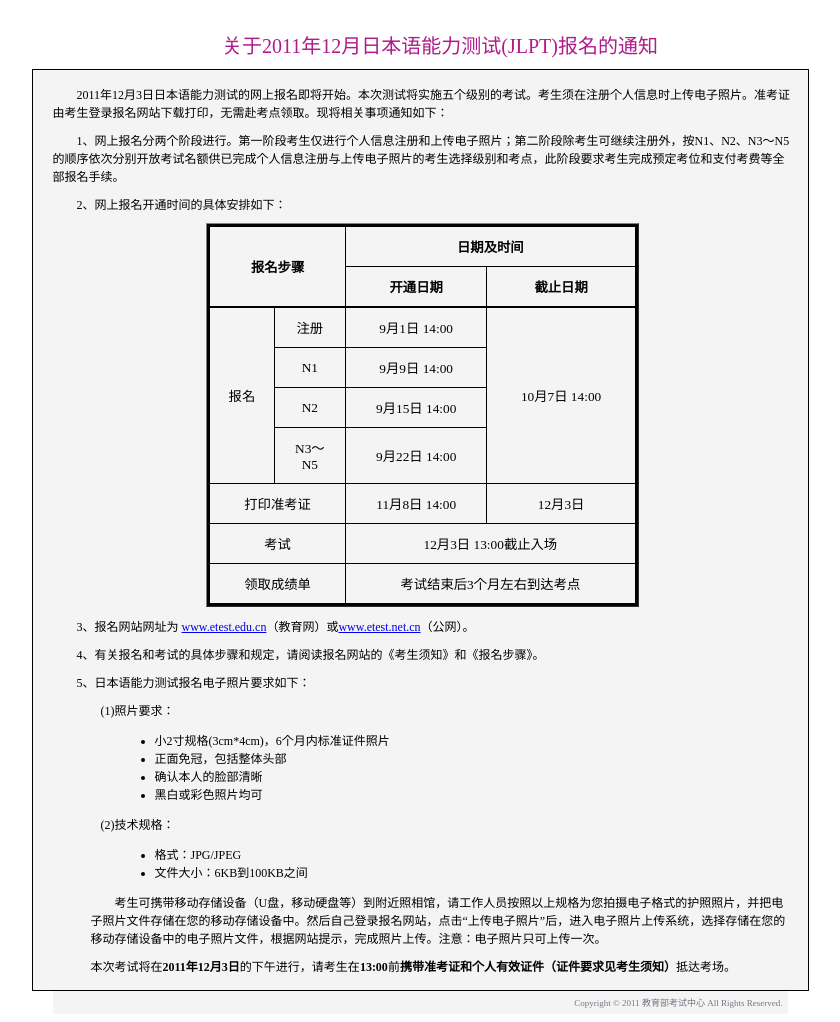
After one commit to lineageii/jptestphp, a PHP site: page /JLPT/1/news42.htm in a window 1280 px wide. The commit adds this page. Shown: the whole page, without its empty margins (220-1060 px from the left). Run offline with PHP 8.4, Linux system fonts and the light colour scheme.

Commit message:
Signed-off-by: lineageii <hujiag@gmail.com>

```diff
--- /dev/null
+++ b/JLPT/1/news42.htm
@@ -0,0 +1,240 @@
+
+<!DOCTYPE html PUBLIC "-//W3C//DTD XHTML 1.0 Transitional//EN" "http://www.w3.org/TR/xhtml1/DTD/xhtml1-transitional.dtd">
+<html xmlns="http://www.w3.org/1999/xhtml" xmlns:m="http://schemas.microsoft.com/office/2004/12/omml" xmlns:v="urn:schemas-microsoft-com:vml" xmlns:o="urn:schemas-microsoft-com:office:office">
+
+<head>
+<title>日语考试网_重要通知</title>
+<meta http-equiv="Content-Type" content="text/html; charset=utf-8" />
+<meta name="keywords" content="日语报名，日语代报名，日语N1/N2/N3/N4/N5考试报名，日语一级/二级/三级/四级/五级考试报名，日语学习,学日语,日语能力考,日语考试"/>
+<meta name="description" content="日语考试网，专注日语考前冲刺，考前复习，提供代报名服务，提供日语历年真题下载，真题解析服务。"/>
+<style type="text/css">
+.container {
+				position: relative;
+				width: 780px;
+				background: #FFFFFF;
+				margin: 0 auto;
+				border: 0px;
+				text-align: left;
+				align: center;
+}
+.dvTitle {
+				position: relative;
+				width: 760px;
+				margin: 10px auto 0 auto;
+				text-align: center;
+				padding: 20px 30px 10px 30px;
+				vertical-align: middle;
+				font-size: 20px;
+				color: #B01B8B;
+}
+.dvContent {
+				position: relative;
+				width: 760px;
+				font-size: 12px;
+				margin: 0 auto 0 auto;
+				border: 1px solid #000000;
+				background: #f4f4f4;
+				padding: 5px 5px 5px 10px;
+				clear: both;
+}
+p{
+margin: 10px 10px;
+}
+.footer {
+				position: relative;
+				clear: both;
+				width: 720px;
+				margin: 0 auto 0 auto;
+				background: #f4f4f4;
+				padding: 5px 5px 5px 10px;
+				color: #767584;
+				font-size: 9px;
+				text-align: right;
+}
+.newsFooter {
+				text-align: right;
+}
+table.MsoNormalTable {
+				font-size: 10pt;
+				font-family: "arail" , "宋体";
+}
+</style>
+</head>
+
+<body>
+
+<div class="container">
+				<div class="dvTitle">
+								关于2011年12月日本语能力测试(JLPT)报名的通知</div>
+				<div class="dvContent">
+								<p style="text-indent: 2em;">2011年12月3日日本语能力测试的网上报名即将开始。本次测试将实施五个级别的考试。考生须在注册个人信息时上传电子照片。准考证由考生登录报名网站下载打印，无需赴考点领取。现将相关事项通知如下：
+								</p>
+								<p style="text-indent: 2em;">1、网上报名分两个阶段进行。第一阶段考生仅进行个人信息注册和上传电子照片；第二阶段除考生可继续注册外，按N1、N2、N3～N5的顺序依次分别开放考试名额供已完成个人信息注册与上传电子照片的考生选择级别和考点，此阶段要求考生完成预定考位和支付考费等全部报名手续。</p>
+								<p style="text-indent: 2em;">2、网上报名开通时间的具体安排如下：</p>
+								<p style="text-indent: 3em;">
+								<table class="MsoNormalTable" border="1" cellspacing="0" cellpadding="0" align="center">
+												<tr>
+																<td width="131" colspan="2" rowspan="2" style="width: 78.75pt; border-top: 2.25pt solid windowtext; border-left: 2.25pt solid windowtext; border-bottom: 1.5pt double windowtext; border-right: 1.0pt solid windowtext; padding: 0cm 5.4pt 0cm 5.4pt">
+																<p class="MsoNormal" align="center">
+																<b>
+																<span style="font-family: 宋体;">
+																报名步骤</span><span lang="EN-US"></span></b></p>
+																</td>
+																<td width="324" colspan="2" style="width: 194.25pt; border-top: solid windowtext 2.25pt; border-left: none; border-bottom: solid windowtext 1.0pt; border-right: solid windowtext 2.25pt; padding: 0cm 5.4pt 0cm 5.4pt">
+																<p class="MsoNormal" align="center">
+																<b>
+																<span style="font-family: 宋体;">
+																日期及时间</span><span lang="EN-US"></span></b></p>
+																</td>
+												</tr>
+												<tr>
+																<td width="158" style="width: 94.5pt; border-top: none; border-left: none; border-bottom: double windowtext 1.5pt; border-right: solid windowtext 1.0pt; padding: 0cm 5.4pt 0cm 5.4pt">
+																<p class="MsoNormal" align="center">
+																<b>
+																<span style="font-family: 宋体;">
+																开通日期</span><span lang="EN-US"></span></b></p>
+																</td>
+																<td width="166" style="width: 99.75pt; border-top: none; border-left: none; border-bottom: double windowtext 1.5pt; border-right: solid windowtext 2.25pt; padding: 0cm 5.4pt 0cm 5.4pt">
+																<p class="MsoNormal" align="center">
+																<b>
+																<span style="font-family: 宋体;">
+																截止日期</span><span lang="EN-US"></span></b></p>
+																</td>
+												</tr>
+												<tr>
+																<td width="61" rowspan="4" style="width: 36.75pt; border-top: none; border-left: solid windowtext 2.25pt; border-bottom: solid windowtext 1.0pt; border-right: solid windowtext 1.0pt; padding: 0cm 5.4pt 0cm 5.4pt">
+																<p class="MsoNormal" align="center">
+																<span style="font-family: 宋体;">
+																报名</span><span lang="EN-US"></span></p>
+																</td>
+																<td width="70" style="width: 42.0pt; border-top: none; border-left: none; border-bottom: solid windowtext 1.0pt; border-right: solid windowtext 1.0pt; padding: 0cm 5.4pt 0cm 5.4pt">
+																<p class="MsoNormal" align="center">
+																<span style="font-family: 宋体;">
+																注册</span><span lang="EN-US"></span></p>
+																</td>
+																<td width="158" style="width: 94.5pt; border-top: none; border-left: none; border-bottom: solid windowtext 1.0pt; border-right: solid windowtext 1.0pt; padding: 0cm 5.4pt 0cm 5.4pt">
+																<p class="MsoNormal" align="center">
+																<span lang="EN-US">
+																9</span><span style="font-family: 宋体;">月</span><span lang="EN-US">1</span><span style="font-family: 宋体;">日</span><span lang="EN-US">
+																14:00</span></p>
+																</td>
+																<td width="166" rowspan="4" style="width: 99.75pt; border-top: none; border-left: none; border-bottom: solid windowtext 1.0pt; border-right: solid windowtext 2.25pt; padding: 0cm 5.4pt 0cm 5.4pt">
+																<p class="MsoNormal" align="center">
+																<span lang="EN-US">
+																10</span><span style="font-family: 宋体;">月</span><span lang="EN-US">7</span><span style="font-family: 宋体;">日</span><span lang="EN-US">
+																14:00</span></p>
+																</td>
+												</tr>
+												<tr>
+																<td width="70" style="width: 42.0pt; border-top: none; border-left: none; border-bottom: solid windowtext 1.0pt; border-right: solid windowtext 1.0pt; padding: 0cm 5.4pt 0cm 5.4pt">
+																<p class="MsoNormal" align="center">
+																<span lang="EN-US">
+																N1</span></p>
+																</td>
+																<td width="158" style="width: 94.5pt; border-top: none; border-left: none; border-bottom: solid windowtext 1.0pt; border-right: solid windowtext 1.0pt; padding: 0cm 5.4pt 0cm 5.4pt">
+																<p class="MsoNormal" align="center">
+																<span lang="EN-US">
+																9</span><span style="font-family: 宋体;">月</span><span lang="EN-US">9</span><span style="font-family: 宋体;">日</span><span lang="EN-US">
+																14:00</span></p>
+																</td>
+												</tr>
+												<tr>
+																<td width="70" style="width: 42.0pt; border-top: none; border-left: none; border-bottom: solid windowtext 1.0pt; border-right: solid windowtext 1.0pt; padding: 0cm 5.4pt 0cm 5.4pt">
+																<p class="MsoNormal" align="center">
+																<span lang="EN-US">
+																N2</span></p>
+																</td>
+																<td width="158" style="width: 94.5pt; border-top: none; border-left: none; border-bottom: solid windowtext 1.0pt; border-right: solid windowtext 1.0pt; padding: 0cm 5.4pt 0cm 5.4pt">
+																<p class="MsoNormal" align="center">
+																<span lang="EN-US">
+																9</span><span style="font-family: 宋体;">月</span><span lang="EN-US">15</span><span style="font-family: 宋体;">日</span><span lang="EN-US">
+																14:00</span></p>
+																</td>
+												</tr>
+												<tr>
+																<td width="70" style="width: 42.0pt; border-top: none; border-left: none; border-bottom: solid windowtext 1.0pt; border-right: solid windowtext 1.0pt; padding: 0cm 5.4pt 0cm 5.4pt">
+																<p class="MsoNormal" align="center">
+																<span lang="EN-US" style="font-family: 宋体;">
+																N3</span><span style="font-family: 宋体;">～<span lang="EN-US">N5</span></span></p>
+																</td>
+																<td width="158" style="width: 94.5pt; border-top: none; border-left: none; border-bottom: solid windowtext 1.0pt; border-right: solid windowtext 1.0pt; padding: 0cm 5.4pt 0cm 5.4pt">
+																<p class="MsoNormal" align="center">
+																<span lang="EN-US">
+																9</span><span style="font-family: 宋体;">月</span><span lang="EN-US">22</span><span style="font-family: 宋体;">日</span><span lang="EN-US">
+																14:00</span></p>
+																</td>
+												</tr>
+												<tr>
+																<td width="131" colspan="2" style="width: 78.75pt; border-top: none; border-left: solid windowtext 2.25pt; border-bottom: solid windowtext 1.0pt; border-right: solid windowtext 1.0pt; padding: 0cm 5.4pt 0cm 5.4pt">
+																<p class="MsoNormal" align="center">
+																<span style="font-family: 宋体;">
+																打印准考证</span><span lang="EN-US"></span></p>
+																</td>
+																<td width="158" style="width: 94.5pt; border-top: none; border-left: none; border-bottom: solid windowtext 1.0pt; border-right: solid windowtext 1.0pt; padding: 0cm 5.4pt 0cm 5.4pt">
+																<p class="MsoNormal" align="center">
+																<span lang="EN-US">
+																11</span><span style="font-family: 宋体;">月</span><span lang="EN-US">8</span><span style="font-family: 宋体;">日</span><span lang="EN-US">
+																14:00</span></p>
+																</td>
+																<td width="166" style="width: 99.75pt; border-top: none; border-left: none; border-bottom: solid windowtext 1.0pt; border-right: solid windowtext 2.25pt; padding: 0cm 5.4pt 0cm 5.4pt">
+																<p class="MsoNormal" align="center">
+																<span lang="EN-US">
+																12</span><span style="font-family: 宋体;">月</span><span lang="EN-US">3</span><span style="font-family: 宋体;">日</span><span lang="EN-US"></span></p>
+																</td>
+												</tr>
+												<tr>
+																<td width="131" colspan="2" style="width: 78.75pt; border-top: none; border-left: solid windowtext 2.25pt; border-bottom: solid windowtext 1.0pt; border-right: solid windowtext 1.0pt; padding: 0cm 5.4pt 0cm 5.4pt">
+																<p class="MsoNormal" align="center">
+																<span style="font-family: 宋体;">
+																考试</span><span lang="EN-US"></span></p>
+																</td>
+																<td width="324" colspan="2" style="width: 194.25pt; border-top: none; border-left: none; border-bottom: solid windowtext 1.0pt; border-right: solid windowtext 2.25pt; padding: 0cm 5.4pt 0cm 5.4pt">
+																<p class="MsoNormal" align="center">
+																<span lang="EN-US">
+																12</span><span style="font-family: 宋体;">月</span><span lang="EN-US">3</span><span style="font-family: 宋体;">日</span><span lang="EN-US">
+																13:00</span><span style="font-family: 宋体;">截止入场</span><span lang="EN-US"></span></p>
+																</td>
+												</tr>
+												<tr>
+																<td width="131" colspan="2" style="width: 78.75pt; border-top: none; border-left: solid windowtext 2.25pt; border-bottom: solid windowtext 2.25pt; border-right: solid windowtext 1.0pt; padding: 0cm 5.4pt 0cm 5.4pt">
+																<p class="MsoNormal" align="center">
+																<span style="font-family: 宋体;">
+																领取成绩单</span><span lang="EN-US"></span></p>
+																</td>
+																<td width="324" colspan="2" style="width: 194.25pt; border-top: none; border-left: none; border-bottom: solid windowtext 2.25pt; border-right: solid windowtext 2.25pt; padding: 0cm 5.4pt 0cm 5.4pt">
+																<p class="MsoNormal" align="center">
+																<span style="font-family: 宋体;">
+																考试结束后</span><span lang="EN-US">3</span><span style="font-family: 宋体;">个月左右到达考点</span><span lang="EN-US"></span></p>
+																</td>
+												</tr>
+								</table>
+								</p>
+								<p style="text-indent: 2em;">3、报名网站网址为 <a href="http://www.etest.edu.cn">www.etest.edu.cn</a>（教育网）或<a href="http://www.etest.net.cn">www.etest.net.cn</a>（公网）。</p>
+								<p style="text-indent: 2em;">4、有关报名和考试的具体步骤和规定，请阅读报名网站的《考生须知》和《报名步骤》。</p>
+								<p style="text-indent: 2em;">5、日本语能力测试报名电子照片要求如下：
+								</p>
+								<p style="text-indent: 4em;">(1)照片要求：</p>
+								<ul  style="margin-left: 6em;">
+												<li>小2寸规格(3cm*4cm)，6个月内标准证件照片</li>
+												<li>正面免冠，包括整体头部</li>
+												<li>确认本人的脸部清晰</li>
+												<li>黑白或彩色照片均可</li>
+								</ul>
+								<p style="text-indent: 4em;">(2)技术规格： </p>
+								<ul style="margin-left: 6em;">
+												<li>格式：JPG/JPEG</li>
+												<li>文件大小：6KB到100KB之间</li>
+								</ul>
+								<p style="margin-left:4em;text-indent: 2em;">考生可携带移动存储设备（U盘，移动硬盘等）到附近照相馆，请工作人员按照以上规格为您拍摄电子格式的护照照片，并把电子照片文件存储在您的移动存储设备中。然后自己登录报名网站，点击“上传电子照片”后，进入电子照片上传系统，选择存储在您的移动存储设备中的电子照片文件，根据网站提示，完成照片上传。注意：电子照片只可上传一次。</p>
+
+								<p style="margin-left:4em;">本次考试将在<strong>2011年12月3日</strong>的下午进行，请考生在<strong>13:00</strong>前<strong>携带准考证和个人有效证件（证件要求见考生须知）</strong>抵达考场。</p>
+
+				</div>
+				<div class="footer">
+								Copyright © 2011 教育部考试中心 All Rights Reserved.
+				</div>
+</div>
+
+</body>
+
+</html>
--- a/include/common.js
+++ b/include/common.js
@@ -101,9 +101,5 @@ document.include = function (h, j, b, g) {
 };
 
 function gotoHomepage() {
-    if ((new RegExp(".net.cn")).test(window.location.href.toLowerCase())) {
-        window.location.href = "http://www.etest.net.cn";
-        return
-    }
-    window.location.href = "http://www.etest.edu.cn"
+    window.location.href = "http://jptest.net";
 };
```
Also changed, not shown: index.php (+6 -8 lines), newslist.htm (+19 -21 lines), 2 other files.
